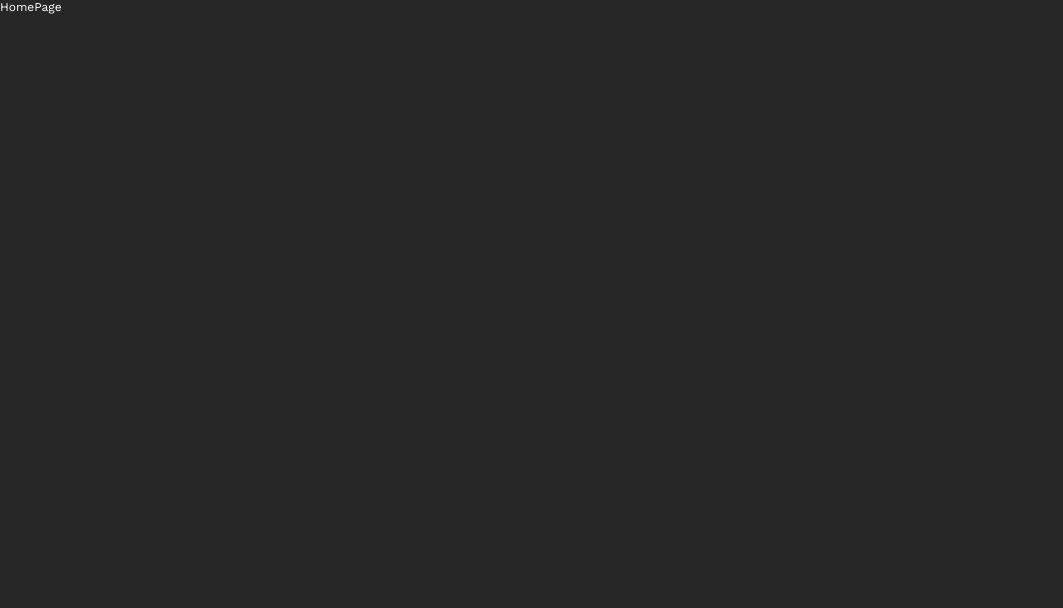
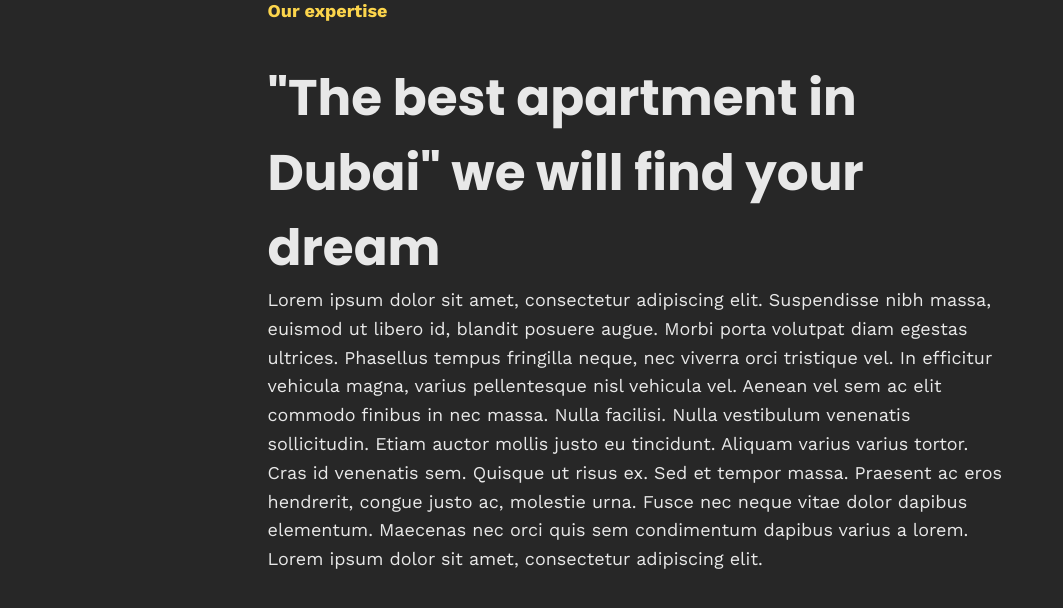
Before and after one commit to LuckyFoxCode/dubai-realty, a React (Vite) app: page / in a window 1280 px wide. Shown: the top 608 px of the page, without its empty margins (0-1063 px from the left). Built offline with nearby package versions, Linux system fonts and the light colour scheme.

Commit message:
:sparkles: add HomeOurExpertise component.

```diff
--- /dev/null
+++ b/src/components/home/HomeOurExpertise/HomeOurExpertise.module.scss
@@ -0,0 +1,59 @@
+@import 'styles';
+
+.OurExpertise {
+  @include paddingX;
+
+  @include media($SCREEN_TABLET_LARGE) {
+    max-width: 745px;
+    padding: 0;
+    margin: 0 auto;
+  }
+
+  &__title {
+    @include text(14px, 600, $YELLOW);
+    line-height: normal;
+    margin-bottom: 10px;
+
+    @include media($SCREEN_TABLET_SMALL) {
+      font-size: 16px;
+      margin-bottom: 15px;
+    }
+
+    @include media($SCREEN_DESKTOP) {
+      font-size: 18px;
+      margin-bottom: 40px;
+    }
+  }
+
+  &__descr {
+    font-family: $SECOND_FONT;
+    @include text(24px, 700, $N1);
+    line-height: normal;
+    margin-bottom: 10px;
+
+    @include media($SCREEN_TABLET_SMALL) {
+      display: block;
+      max-width: 470px;
+      font-size: 30px;
+      margin-bottom: 23px;
+    }
+
+    @include media($SCREEN_DESKTOP) {
+      display: inline;
+      font-size: 50px;
+      margin-bottom: 33px;
+    }
+
+    @include media($SCREEN_RETINA) {
+      font-size: 70px;
+    }
+  }
+
+  &__text {
+    @include text(14px, 400, $N1);
+    line-height: 160%;
+    @include media($SCREEN_DESKTOP) {
+      font-size: 18px;
+    }
+  }
+}
--- /dev/null
+++ b/src/components/home/HomeOurExpertise/HomeOurExpertise.tsx
@@ -0,0 +1,24 @@
+import { FC } from 'react';
+import styles from './HomeOurExpertise.module.scss';
+
+export const HomeOurExpertise: FC = () => {
+  return (
+    <section className={styles.OurExpertise}>
+      <h2 className={styles.OurExpertise__title}>Our expertise</h2>
+      <span className={styles.OurExpertise__descr}>
+        "The best apartment in Dubai" we will find your dream
+      </span>
+      <p className={styles.OurExpertise__text}>
+        Lorem ipsum dolor sit amet, consectetur adipiscing elit. Suspendisse nibh massa, euismod ut
+        libero id, blandit posuere augue. Morbi porta volutpat diam egestas ultrices. Phasellus
+        tempus fringilla neque, nec viverra orci tristique vel. In efficitur vehicula magna, varius
+        pellentesque nisl vehicula vel. Aenean vel sem ac elit commodo finibus in nec massa. Nulla
+        facilisi. Nulla vestibulum venenatis sollicitudin. Etiam auctor mollis justo eu tincidunt.
+        Aliquam varius varius tortor. Cras id venenatis sem. Quisque ut risus ex. Sed et tempor
+        massa. Praesent ac eros hendrerit, congue justo ac, molestie urna. Fusce nec neque vitae
+        dolor dapibus elementum. Maecenas nec orci quis sem condimentum dapibus varius a lorem.
+        Lorem ipsum dolor sit amet, consectetur adipiscing elit.
+      </p>
+    </section>
+  );
+};
--- /dev/null
+++ b/src/components/home/HomeOurExpertise/index.ts
@@ -0,0 +1 @@
+export * from './HomeOurExpertise';
--- /dev/null
+++ b/src/components/home/index.ts
@@ -0,0 +1 @@
+export * from './HomeOurExpertise/';
--- a/src/pages/HomePage/HomePage.tsx
+++ b/src/pages/HomePage/HomePage.tsx
@@ -1,5 +1,10 @@
+import { HomeOurExpertise } from 'components/home';
 import { FC } from 'react';
 
 export const HomePage: FC = () => {
-  return <div>HomePage</div>;
+  return (
+    <main>
+      <HomeOurExpertise />
+    </main>
+  );
 };
```
